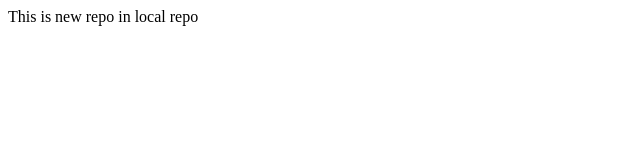
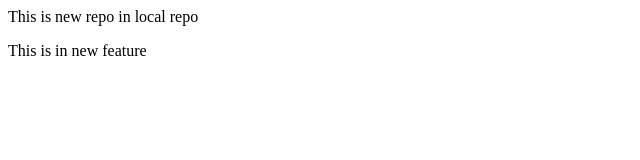
Before and after one commit to bshrut/LocalRepo, a plain HTML site: page index.html in a window 1280 px wide. Shown: the whole page, without its empty margins (0-640 px from the left). Drawn offline with Linux system fonts and the light colour scheme.

Commit message:
Add new f1

```diff
--- a/index.html
+++ b/index.html
@@ -1 +1,2 @@
 <p>This is new repo in local repo</p>
+<p>This is in new feature </p>
```
